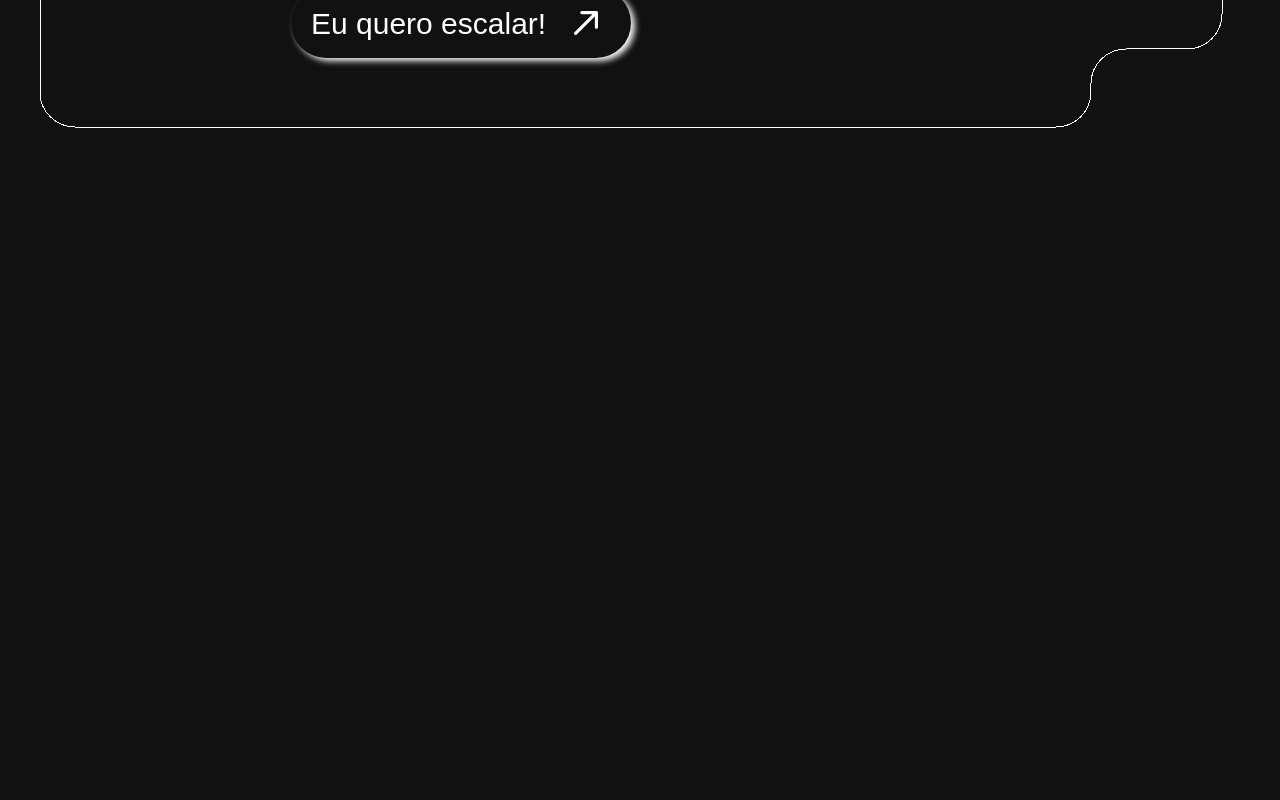
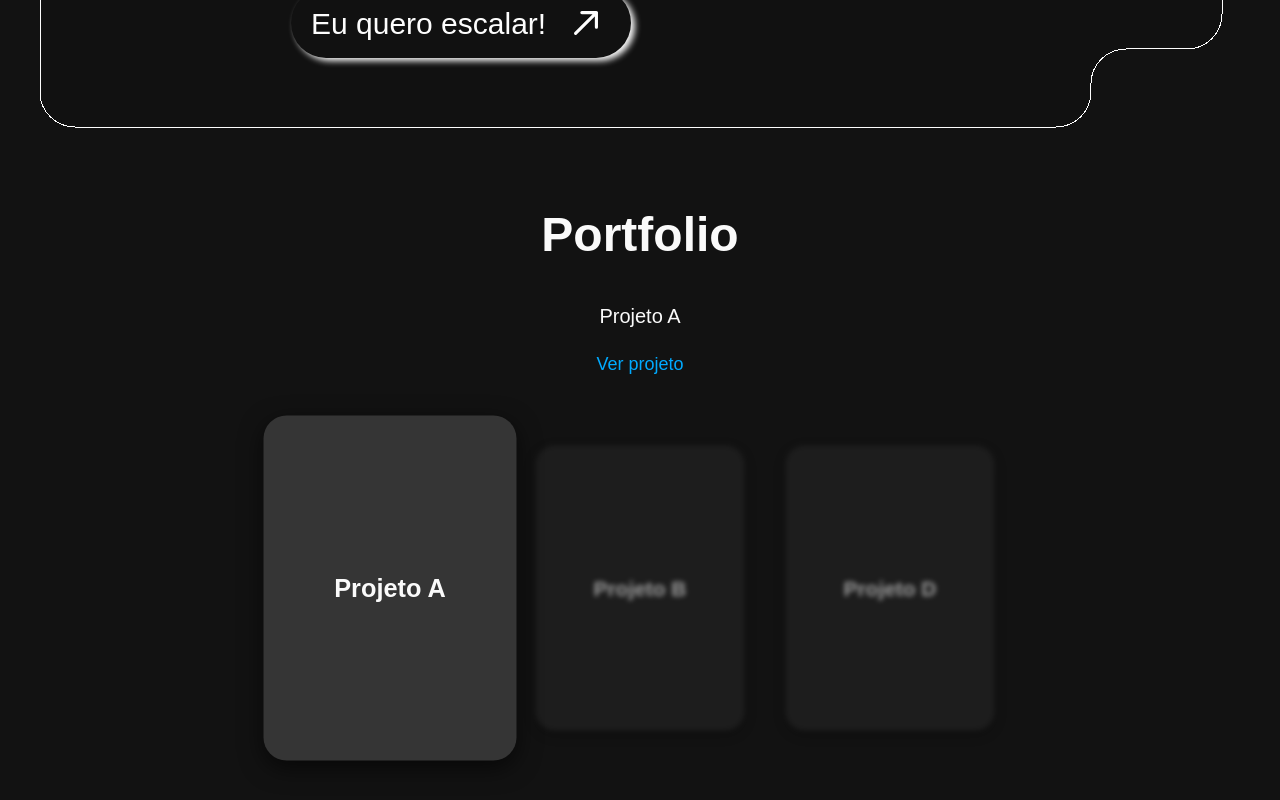
Before and after one commit to srjuninn/suporteDeDomingoRebrand-Project, a React (Vite) app: page / in a window 1280 px wide. Shown: the part 668-1468 px from the top of the page. Before the commit the page ends 900 px from the top, so only its background shows below. Built offline with nearby package versions, Linux system fonts and the light colour scheme.

Commit message:
WIP: add portfolio section

```diff
--- a/src/App.jsx
+++ b/src/App.jsx
@@ -3,6 +3,7 @@ import '@src/App.scss'
 // import SuporteDeDomingoLogoType from '@icons/sddLogoType'
 // import SwitchLanguage from '@components/SwitchLanguage/SwitchLanguage'
 import Main from '@layouts/Main/Main'
+import Portfolio from './layouts/Portfolio/Portfolio'
 
 function App() {
 
@@ -12,6 +13,7 @@ function App() {
 
       <Main content='Empresas sólidas Precisam de
                       Um sistema Escalável!'/>
+      <Portfolio/>
     </>
   )
 }
--- /dev/null
+++ b/src/layouts/Portfolio/Portfolio.jsx
@@ -0,0 +1,44 @@
+import { useState } from "react";
+import "@layouts/Portfolio/Portfolio.scss";
+
+const projects = [
+  { description: "Projeto A", link: "https://a.com" },
+  { description: "Projeto B", link: "https://b.com" },
+  { description: "Projeto C", link: "https://c.com" },
+  { description: "Projeto D", link: "https://d.com" },
+];
+
+export default function Portfolio() {
+  const [activeIndex, setActiveIndex] = useState(0);
+
+  const prev = () =>
+    setActiveIndex((activeIndex - 1 + projects.length) % projects.length);
+  const next = () =>
+    setActiveIndex((activeIndex + 1) % projects.length);
+
+  return (
+    <section className="portfolio">
+      <h2>Portfolio</h2>
+      <p>{projects[activeIndex].description}</p>
+      <a href={projects[activeIndex].link} target="_blank" rel="noreferrer">
+        Ver projeto
+      </a>
+
+      <div className="carousel">
+        <button onClick={prev}>←</button>
+        {projects.map((proj, i) => {
+          let className = "card";
+          if (i === activeIndex) className += " active";
+          else if (i === (activeIndex - 1 + projects.length) % projects.length)
+            className += " left";
+          else if (i === (activeIndex + 1) % projects.length)
+            className += " right";
+          else className += " hidden";
+
+          return <div key={i} className={className}>{proj.description}</div>;
+        })}
+        <button onClick={next}>→</button>
+      </div>
+    </section>
+  );
+}
--- a/src/layouts/Portfolio/Portfolio.scss
+++ b/src/layouts/Portfolio/Portfolio.scss
@@ -0,0 +1,94 @@
+.portfolio {
+  display: flex;
+  flex-direction: column;
+  align-items: center;
+  gap: 20px;
+  padding: 60px 20px;
+  margin-top: 20%;
+  background: #121212; // fundo escuro pra destacar os cards
+  color: #fafafa;
+  text-align: center;
+
+  h2 {
+    font-size: 48px;
+    font-weight: 700;
+    margin-bottom: 10px;
+  }
+
+  p {
+    font-size: 20px;
+    font-weight: 400;
+    max-width: 600px;
+    margin: 0 auto;
+  }
+
+  a {
+    font-size: 18px;
+    font-weight: 500;
+    color: #00aaff;
+    text-decoration: none;
+    transition: color 0.3s ease;
+
+    &:hover {
+      color: #66ccff;
+    }
+  }
+
+  .carousel {
+    display: flex;
+    align-items: center;
+    justify-content: center;
+    gap: 30px;
+    margin-top: 40px;
+    position: relative;
+
+    button {
+      background: none;
+      border: none;
+      color: #fafafa;
+      font-size: 32px;
+      cursor: pointer;
+      transition: transform 0.2s ease;
+
+      &:hover {
+        transform: scale(1.2);
+        color: #00aaff;
+      }
+    }
+
+    .card {
+      flex: 0 0 220px;
+      height: 300px;
+      background: rgba(255, 255, 255, 0.08);
+      border-radius: 20px;
+      display: flex;
+      align-items: center;
+      justify-content: center;
+      font-size: 22px;
+      font-weight: 600;
+      color: #fafafa;
+      transition: all 0.4s ease;
+      box-shadow: 0 4px 12px rgba(0,0,0,0.4);
+
+      &.active {
+        transform: scale(1.15);
+        opacity: 1;
+        filter: none;
+        z-index: 2;
+        background: rgba(255, 255, 255, 0.15);
+        box-shadow: 0 6px 20px rgba(0,0,0,0.6);
+      }
+
+      &.left,
+      &.right {
+        opacity: 0.6;
+        filter: blur(3px);
+        transform: scale(0.95);
+      }
+
+      &.hidden {
+        display: none;
+      }
+    }
+  }
+}
```
